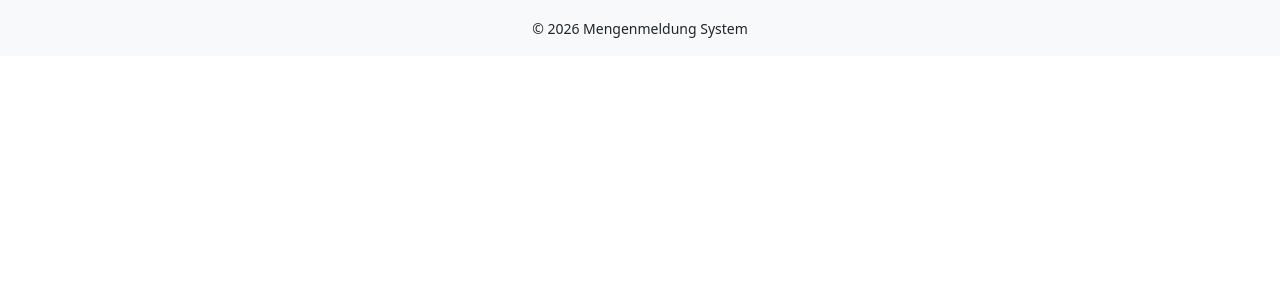
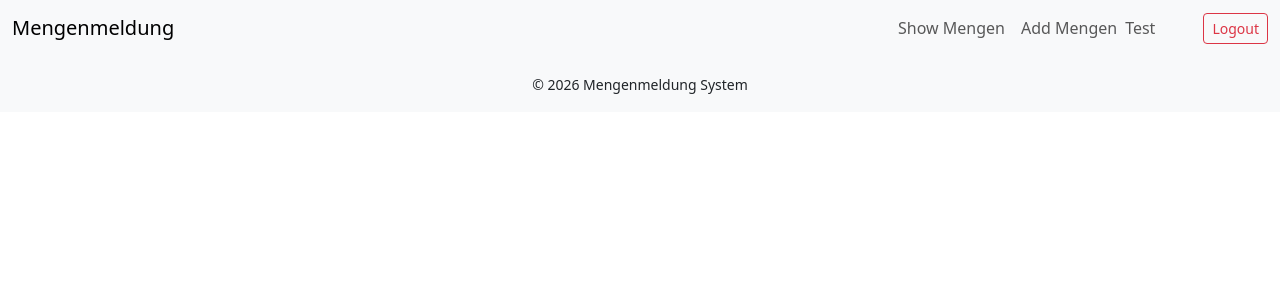
Before and after one commit to abdallaheeid/mengenmeld-fe, an Angular app: page /mengenmeldung in a window 1280 px wide. Shown: the top 300 px of the page. Built offline with nearby package versions, Linux system fonts and the light colour scheme.

Commit message:
Adding basic navbar

```diff
--- a/src/app/auth/auth.service.ts
+++ b/src/app/auth/auth.service.ts
@@ -4,5 +4,6 @@ import { Injectable } from '@angular/core';
   providedIn: 'root',
 })
 export class AuthService {
-
+  currentUsername() {}
+  logout() {}
 }
--- a/src/app/layout/header/header.component.html
+++ b/src/app/layout/header/header.component.html
@@ -1 +1,29 @@
-<p>header works!</p>
+<nav class="navbar navbar-expand-md navbar-light bg-light">
+  <div class="container-fluid">
+    <a class="navbar-brand" routerLink="/">Mengenmeldung</a>
+
+    <button class="navbar-toggler" type="button" (click)="isMenuOpen = !isMenuOpen">
+      <span class="navbar-toggler-icon"></span>
+    </button>
+
+    <div class="collapse navbar-collapse" [class.show]="isMenuOpen">
+      <ul class="navbar-nav ms-auto align-items-lg-center mb-2 mb-lg-0">
+        <li class="nav-item">
+          <a class="nav-link" routerLink="/mengenmeldung"> Show Mengen </a>
+        </li>
+
+        <li class="nav-item">
+          <a class="nav-link" routerLink="/mengenmeldungen/new"> Add Mengen </a>
+        </li>
+
+        <li class="nav-item">
+          <span class="navbar-text"> Test </span>
+        </li>
+
+        <li class="nav-item ms-lg-5">
+          <button class="btn btn-outline-danger btn-sm">Logout</button>
+        </li>
+      </ul>
+    </div>
+  </div>
+</nav>
--- a/src/app/layout/header/header.component.ts
+++ b/src/app/layout/header/header.component.ts
@@ -1,11 +1,19 @@
 import { Component } from '@angular/core';
+import { AuthService } from '../../auth/auth.service';
+import { RouterModule } from '@angular/router';
 
 @Component({
   selector: 'app-header',
-  imports: [],
+  imports: [RouterModule],
   templateUrl: './header.component.html',
   styleUrl: './header.component.css',
 })
 export class HeaderComponent {
+  isMenuOpen = false;
 
+  constructor(public authService: AuthService) {}
+
+  logout() {
+    this.authService.logout();
+  }
 }
--- a/src/app/layout/layout/layout.component.html
+++ b/src/app/layout/layout/layout.component.html
@@ -1 +1,2 @@
+<app-header></app-header>
 <app-footer> </app-footer>
--- a/src/app/layout/layout/layout.component.ts
+++ b/src/app/layout/layout/layout.component.ts
@@ -1,9 +1,10 @@
 import { Component } from '@angular/core';
 import { FooterComponent } from '../footer/footer.component';
+import { HeaderComponent } from '../header/header.component';
 
 @Component({
   selector: 'app-layout',
-  imports: [FooterComponent],
+  imports: [FooterComponent, HeaderComponent],
   templateUrl: './layout.component.html',
   styleUrl: './layout.component.css',
 })
```
